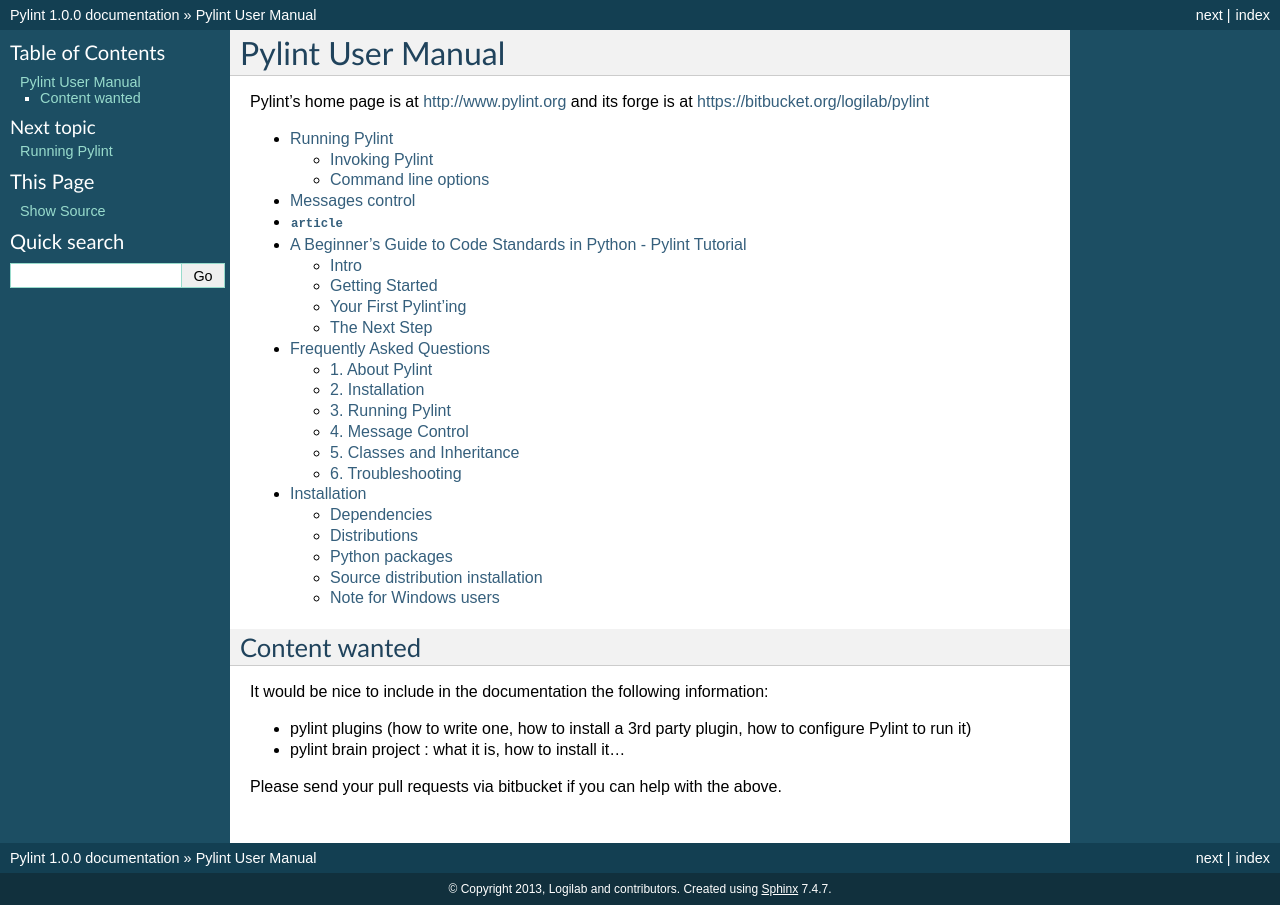
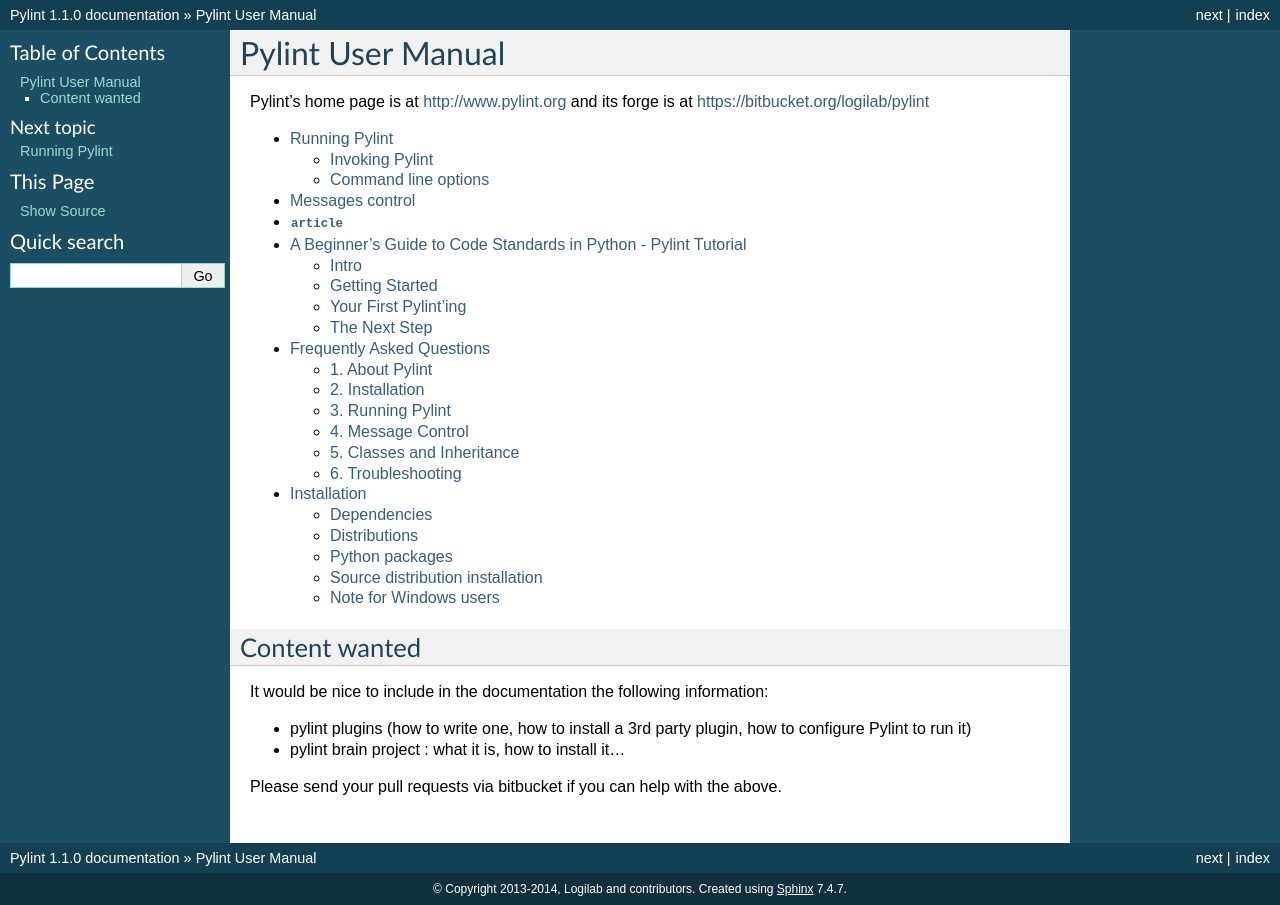
Before and after one commit to gurneyalex/pylint, a Sphinx documentation site: the page built from doc/index.rst, in a window 1280 px wide. Built offline with Sphinx 7.4.7, drawn with Linux system fonts in a browser that asks for light colours; pages that are not in the unit, such as notebooks, are missing from menus.

Commit message:
[doc] update version

```diff
--- a/doc/conf.py
+++ b/doc/conf.py
@@ -41,16 +41,16 @@
 
 # General information about the project.
 project = u'Pylint'
-copyright = u'2013, Logilab and contributors'
+copyright = u'2013-2014, Logilab and contributors'
 
 # The version info for the project you're documenting, acts as replacement for
 # |version| and |release|, also used in various other places throughout the
 # built documents.
 #
 # The short X.Y version.
-version = '1.0.0'
+version = '1.1.0'
 # The full version, including alpha/beta/rc tags.
-release = '1.0.0'
+release = '1.1.0'
 
 # The language for content autogenerated by Sphinx. Refer to documentation
 # for a list of supported languages.
```
